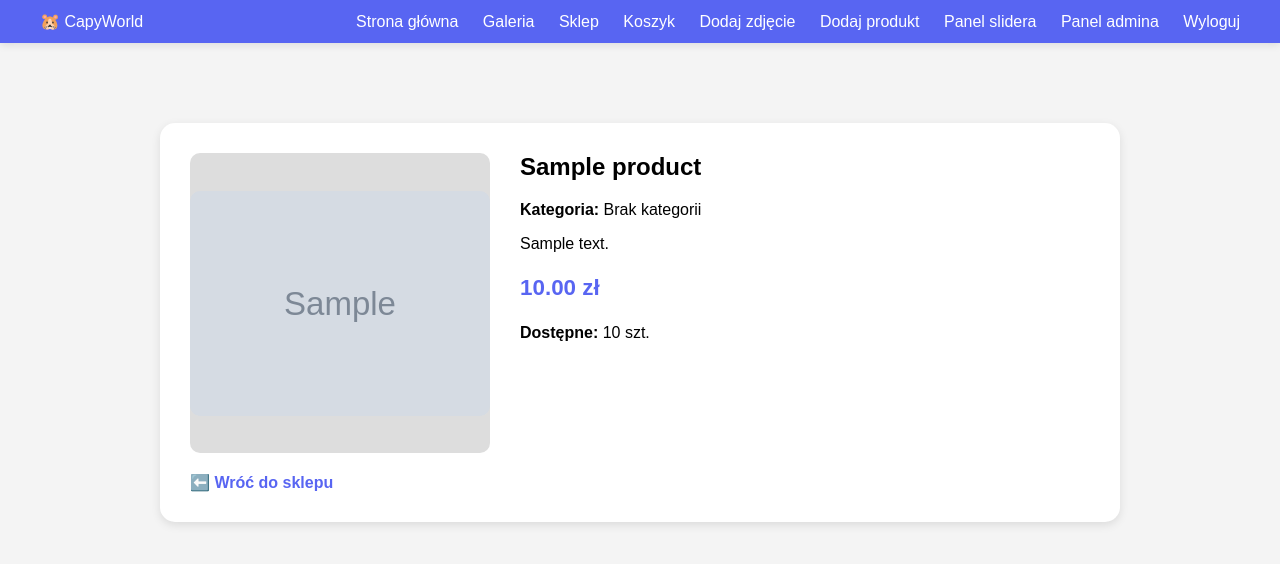
After one commit to MrFggfg/StronaKapibara, a PHP site: page /stronakapibara/pages/product.php?id=1 in a window 1280 px wide. The commit adds this page. Shown: the top 564 px of the page. Run offline with PHP 8.4, Linux system fonts and the light colour scheme; the visitor is signed in with stand-in values (Sample User, id 1); tables that the repository leaves empty hold one stand-in row (values such as "Sample post"); grey boxes marked "Sample" are stand-in pictures.

Commit message:
Kategorie w sklepie

```diff
--- /dev/null
+++ b/public/pages/product.php
@@ -0,0 +1,113 @@
+<?php
+require_once __DIR__ . '/../../src/auth.php';
+requireLogin();
+$db = getDB();
+
+$id = isset($_GET['id']) ? (int)$_GET['id'] : 0;
+
+$stmt = $db->prepare("SELECT * FROM products WHERE id = ?");
+$stmt->execute([$id]);
+$product = $stmt->fetch(PDO::FETCH_ASSOC);
+
+if (!$product) {
+    die("❌ Produkt nie znaleziony");
+}
+?>
+
+<!DOCTYPE html>
+<html lang="pl">
+<head>
+<meta charset="UTF-8">
+<title><?= htmlspecialchars($product['name']) ?></title>
+<style>
+/* 🔹 Ogólny styl stron */
+body { font-family: Arial; background:#f4f4f4; margin:0; }
+
+/* 🔹 Pasek nawigacji */
+.navbar {
+  display:flex; justify-content:space-between; align-items:center;
+  background:#5865F2; padding:12px 40px; color:white;
+  box-shadow:0 2px 8px rgba(0,0,0,0.1);
+}
+.navbar a {
+  color:white; text-decoration:none; margin-left:20px; font-weight:500;
+}
+.navbar a:hover { text-decoration:underline; }
+
+/* 🔹 Kontener główny */
+.container {
+  max-width: 900px; margin: 80px auto; background: white; padding: 30px;
+  border-radius: 15px; box-shadow: 0 3px 10px rgba(0,0,0,0.1);
+}
+
+/* 🔹 Układ produktu */
+.product-box { display: flex; gap: 30px; flex-wrap: wrap; }
+
+.product-image {
+  width:300px; height:300px;
+  background:#ddd; border-radius:10px;
+  display:flex; align-items:center; justify-content:center;
+  font-size: 14px; color:#666;
+}
+
+.product-info h2 { margin-top:0; }
+.product-price { font-size:1.4em; color:#5865F2; font-weight:bold; }
+
+/* 🔹 Przycisk */
+button {
+  background:#5865F2; color:white; border:none; border-radius:8px;
+  padding:10px 20px; cursor:pointer; margin-top:15px;
+}
+button:hover { background:#4752c4; }
+
+.back-link {
+  display:inline-block; margin-top:20px;
+  color:#5865F2; text-decoration:none; font-weight:bold;
+}
+.back-link:hover { text-decoration:underline; }
+
+</style>
+</head>
+<body>
+
+<?php include '../includes/navbar.php'; ?>
+
+<div class="container">
+
+  <div class="product-box">
+
+    <!-- 🔹 Miejsce na zdjęcie (zrobimy później) -->
+    <div class="product-image">
+      <?php if (!empty($product['image'])): ?>
+        <img src="../uploads/products/<?= htmlspecialchars($product['image']) ?>"
+             style="max-width:100%; max-height:100%; border-radius:10px;">
+      <?php else: ?>
+        (brak zdjęcia produktu)
+      <?php endif; ?>
+    </div>
+
+    <!-- 🔹 Info o produkcie -->
+    <div class="product-info">
+      <h2><?= htmlspecialchars($product['name']) ?></h2>
+      <p><b>Kategoria:</b> <?= htmlspecialchars($product['category'] ?? 'Brak kategorii') ?></p>
+      <p><?= nl2br(htmlspecialchars($product['description'])) ?></p>
+      <p class="product-price"><?= number_format($product['price'], 2) ?> zł</p>
+      <p><b>Dostępne:</b> <?= (int)$product['stock'] ?> szt.</p>
+
+      <!-- 🔹 Dodawanie do koszyka -->
+      <?php if ($_SESSION['role'] !== 'admin'): ?>
+      <form method="post" action="cart.php">
+        <input type="hidden" name="product_id" value="<?= $product['id'] ?>">
+        <input type="number" name="quantity" value="1" min="1" style="width:60px;">
+        <button type="submit" name="add_to_cart">🛒 Dodaj do koszyka</button>
+      </form>
+      <?php endif; ?>
+    </div>
+
+  </div>
+
+  <a href="shop.php" class="back-link">⬅️ Wróć do sklepu</a>
+
+</div>
+</body>
+</html>
```
Also changed, not shown: public/pages/add_product.php (+14 -2 lines), public/pages/shop.php (+48 -3 lines).
